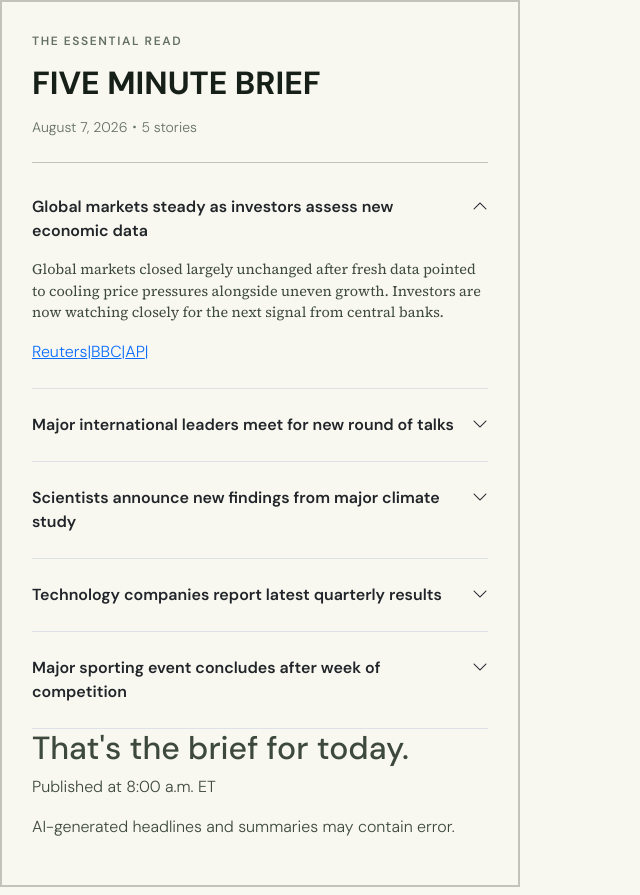
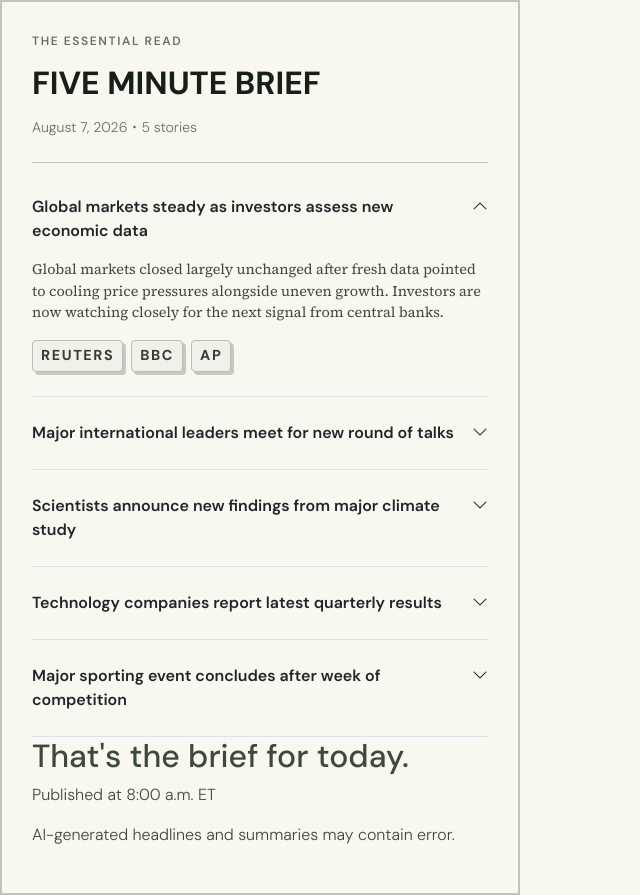
Before and after one commit to ductrl/five-minute-brief, a React (Vite) app: page / in a window 1280 px wide. Shown: the whole page, without its empty margins (0-640 px from the left). Built offline with nearby package versions, Linux system fonts and the light colour scheme.

Commit message:
Styled source buttons

```diff
--- a/src/components/StoryItem.jsx
+++ b/src/components/StoryItem.jsx
@@ -35,15 +35,19 @@ const StoryItem = ({
           <p className="story-summary pt-3">
             {summary}
           </p>
+          <div>
             {sources.map(source => (
               <a
                 key={source.publisher}
                 href={source.url}
                 target="_blank"
+                className="source-button btn btn-sm border me-2 fw-bold text-uppercase"
               >
-              {source.publisher}|
+                {source.publisher}
               </a>
             ))}
+          </div>
+
         </div>
       )}
     </article>
--- a/src/index.css
+++ b/src/index.css
@@ -14,6 +14,10 @@
   --brief-text: #3E493D;
   --brief-secondary: #657064;
   --brief-border: #c2c4bb;
+  --btn-bg: #f1f0ea;
+  --btn-text: #353f31;
+  --btn-border: #b9c0b5;
+  --btn-shadow: #c6cac2;
 }
 
 * {
@@ -67,3 +71,16 @@ body {
 .story-toggle:hover {
   color: var(--brief-text);
 }
+
+.source-button {
+  color: var(--btn-text) !important;
+  border-color: var(--btn-border) !important;
+  background-color: var(--btn-bg);
+  font-size: 0.9rem;
+  letter-spacing: 0.1rem;
+  box-shadow: 3px 3px 0 var(--btn-shadow);
+}
+
+.source-button:hover {
+  border-color: var(--brief-headline) !important;
+}
```
Lines whose indentation alone changed are shown as unchanged.
